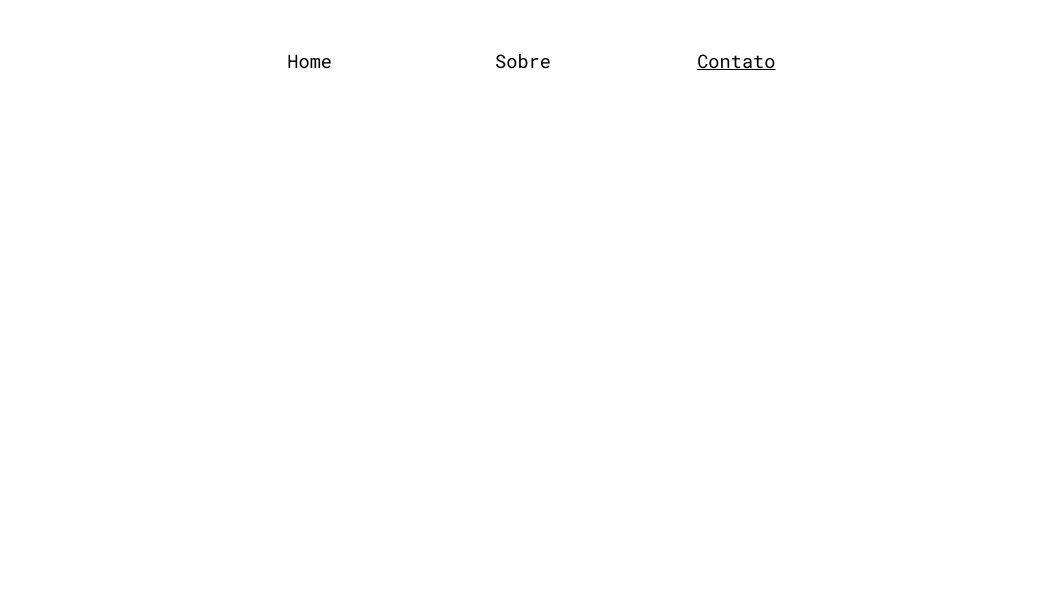
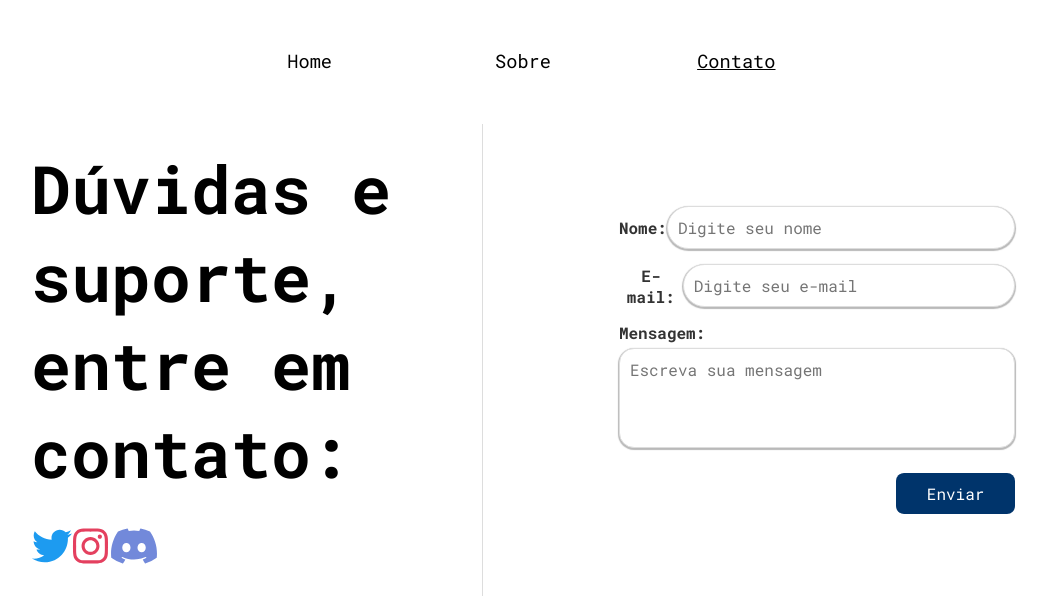
Before and after one commit to RafaelDuarteF/react-webdev, a React (Vite) app: page /contato in a window 1280 px wide. Shown: the top 602 px of the page, without its empty margins (117-1164 px from the left). Built offline with nearby package versions, Linux system fonts and the light colour scheme.

Commit message:
page contact done

```diff
--- a/package.json
+++ b/package.json
@@ -10,6 +10,11 @@
     "preview": "vite preview"
   },
   "dependencies": {
+    "@fortawesome/fontawesome-svg-core": "^6.6.0",
+    "@fortawesome/free-brands-svg-icons": "^6.6.0",
+    "@fortawesome/free-regular-svg-icons": "^6.6.0",
+    "@fortawesome/free-solid-svg-icons": "^6.6.0",
+    "@fortawesome/react-fontawesome": "^0.2.2",
     "react": "^18.3.1",
     "react-dom": "^18.3.1",
     "react-router-dom": "^6.26.1"
--- a/src/pages/Contact/Contact.jsx
+++ b/src/pages/Contact/Contact.jsx
@@ -1,11 +1,47 @@
 import React from "react";
 import Header from "../../components/Header/Header";
 import './contact.css';
+import { FontAwesomeIcon } from '@fortawesome/react-fontawesome';
+import { faDiscord, faTwitter, faInstagram } from '@fortawesome/free-brands-svg-icons';
+
+
 
 export default function Contact() {
-    return(
+    return (
         <>
             <Header thisPage="contato" />
+            <div className="container">
+                <div className="left">
+                    <h2>Dúvidas e suporte, entre em contato:</h2>
+                    <div className="social-icons">
+                        <a className="icon-social" href="https://twitter.com" target="_blank" rel="noopener noreferrer">
+                            <FontAwesomeIcon icon={faTwitter} style={{ color: "#1D9BF0", fontSize: "40px" }} />
+                        </a>
+                        <a className="icon-social" href="https://instagram.com" target="_blank" rel="noopener noreferrer">
+                            <FontAwesomeIcon icon={faInstagram} style={{ color: "rgb(228, 64, 95)", fontSize: "40px" }} />
+                        </a>
+                        <a className="icon-social" href="https://discord.com" target="_blank" rel="noopener noreferrer">
+                            <FontAwesomeIcon icon={faDiscord} style={{ color: "#7289da", fontSize: "40px" }} />
+                        </a>
+                    </div>
+                </div>
+                <div className="right">
+                    <form className="contact-form">
+                        <div className="form-input-label">
+                            <label htmlFor="name">Nome:</label>
+                            <input type="text" id="name" placeholder="Digite seu nome" required />
+                        </div>
+                        <div className="form-input-label">
+                            <label htmlFor="email">E-mail:</label>
+                            <input type="email" id="email" placeholder="Digite seu e-mail" required />
+                        </div>
+
+                        <label htmlFor="message">Mensagem:</label>
+                        <textarea id="message" placeholder="Escreva sua mensagem" required />
+                        <button type="submit">Enviar</button>
+                    </form>
+                </div>
+            </div>
         </>
     )
 }
--- a/src/pages/Contact/contact.css
+++ b/src/pages/Contact/contact.css
@@ -0,0 +1,123 @@
+ .container {
+     display: flex;
+     width: 100%;
+     height: 60vh;
+     padding: 0px 10%;
+     justify-content: center;
+     align-items: center;
+ }
+
+ .container h2 {
+    font-size: 50pt;
+    text-align: left;
+ }
+
+ .left,
+ .right {
+     flex: 1;
+     padding: 20px;
+ }
+
+ .left {
+     border-right: 1px solid #ddd;
+     display: flex;
+     flex-direction: column;
+     justify-content: center;
+     align-items: flex-start;
+     margin-right: 8%;
+ }
+
+ .social-icons {
+     margin-top: 20px;
+     display: flex;
+     width: 30%;
+     justify-content: space-around;
+ }
+
+ .social-icons a {
+     display: block;
+     margin: 10px 0;
+     text-decoration: none;
+     color: #333;
+     font-size: 18px;
+ }
+
+ .contact-form {
+    display: flex;
+    flex-direction: column;
+    justify-content: center;
+    align-items: flex-end;
+    height: 100%;
+    margin-left: 8%;
+  }
+
+  .contact-form label {
+    margin-bottom: 5px;
+    font-weight: bold;
+    color: #333;
+    align-self: flex-start;
+  }
+
+  .contact-form input,
+  .contact-form textarea {
+    width: 100%;
+    margin-bottom: 15px;
+    padding: 10px;
+    border: 1px solid #ddd;
+    border-radius: 50px;
+    font-size: 16px;
+    box-shadow: 0px 1px 1px 1px #b9b9b9;
+  }
+
+  .contact-form textarea {
+    height: 100px;
+    resize: none;
+    border-radius: 15px;
+  }
+
+  .icon-social {
+    transition: all 0.25s;
+  }
+
+  .icon-social:hover {
+    transform: scale(1.05);
+  }
+
+  .form-input-label {
+    display: flex;
+    width: 100%;
+    justify-content: space-between;
+    align-items: center;
+    margin-bottom: 15px;
+  }
+
+  .form-input-label input {
+    width: 88%;
+    margin-bottom: 0;
+  }
+
+  .form-input-label label {
+    margin-bottom: 0;
+    align-self: center;
+  }
+
+ .contact-form button {
+    width: 30%;
+    margin-top: 10px;
+    align-items: center;
+    justify-content: center;
+    text-align: center;
+    transition: all 0.25s;
+    display: flex;
+     padding: 10px 20px;
+     background-color:#00346b ;
+     color: white;
+     border: none;
+     border-radius: 8px;
+     cursor: pointer;
+     font-size: 16px;
+ }
+
+ .contact-form button:hover {
+     background-color: #007bff;
+ }
```
Also changed, not shown: 1 other file (tests, documents, lock files or other folders).
